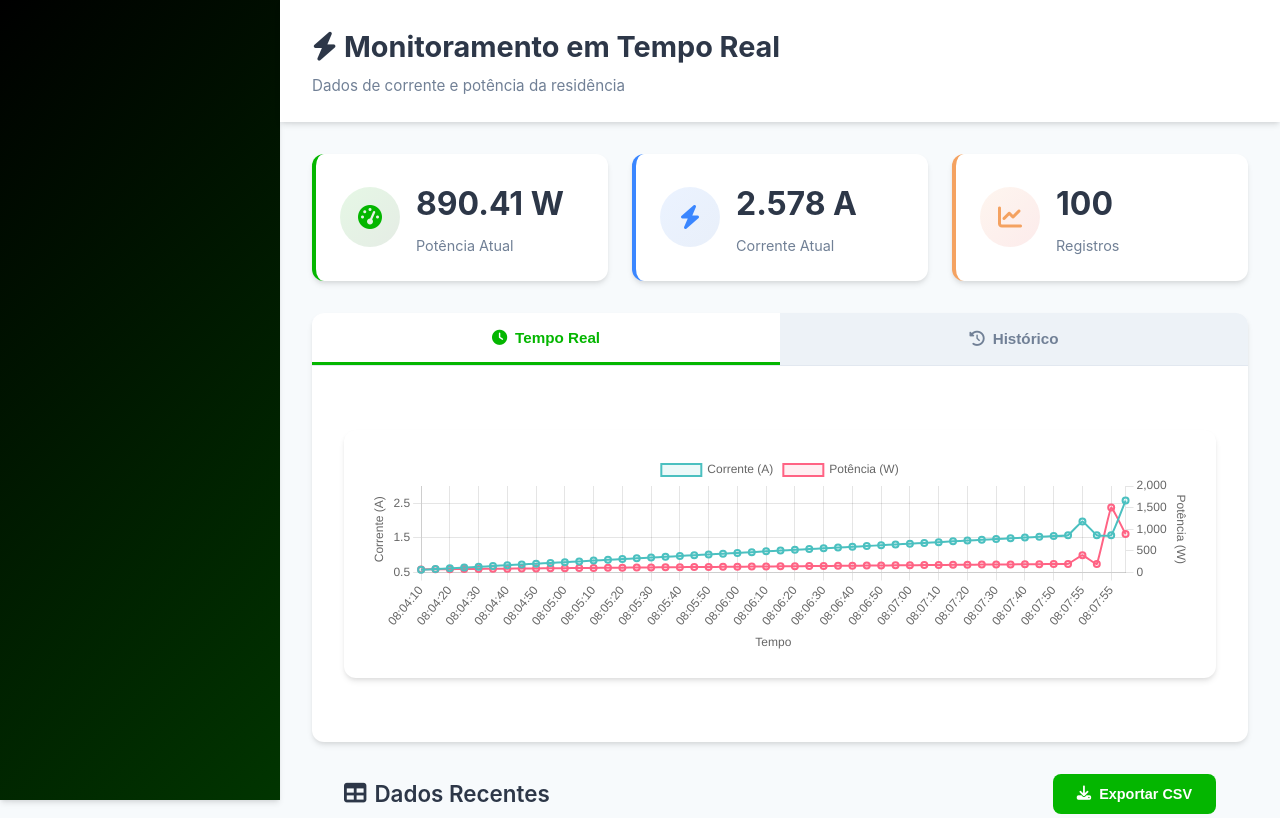
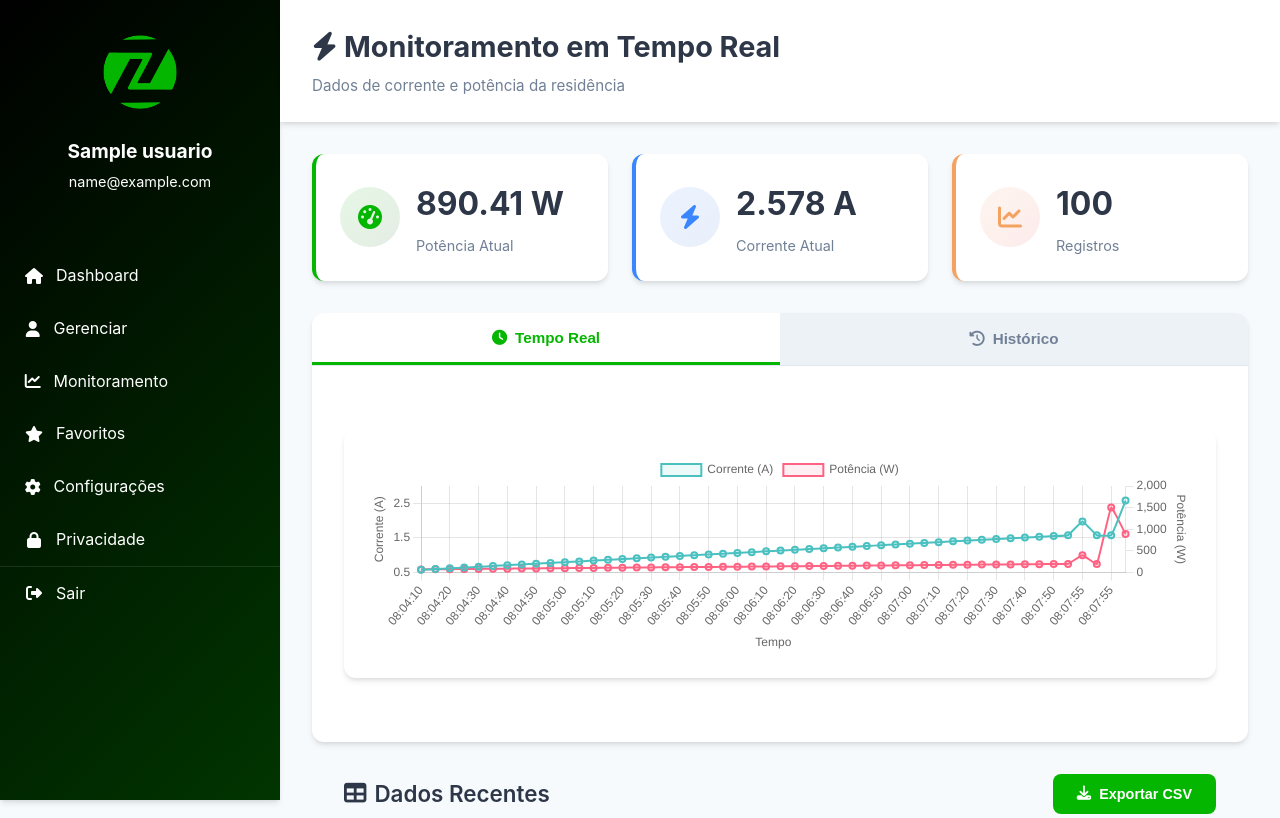
Before and after one commit to PedroTanaka00/PI---ZenWatt, a PHP site: page /pages/monitoramento.php in a window 1280 px wide. Shown: the top 818 px of the page. Run offline with PHP 8.4, Linux system fonts and the light colour scheme; the visitor is signed in with stand-in values (Sample User, id 1); tables that the repository leaves empty or names only in its code hold one stand-in row (values such as "Sample post").

Commit message:
Correção de sidebar

```diff
--- a/app/pages/monitoramento.php
+++ b/app/pages/monitoramento.php
@@ -1,13 +1,34 @@
 <?php
 session_start();
+
+// Verificar se o usuário está logado
 if (!isset($_SESSION['usuario_id'])) {
-    header('Location: usuario.php');
-    exit();
+  header('Location: usuario.php');
+  exit();
+}
+
+require_once '../config/database.php';
+
+$database = new Database();
+$db = $database->pdo;
+
+// Buscar dados do usuário
+$query = "SELECT * FROM usuarios WHERE id = :id";
+$stmt = $db->prepare($query);
+$stmt->bindParam(':id', $_SESSION['usuario_id']);
+$stmt->execute();
+$usuario = $stmt->fetch(PDO::FETCH_ASSOC);
+
+if (!$usuario) {
+  session_destroy();
+  header('Location: usuario.php');
+  exit();
 }
 ?>
 
 <!DOCTYPE html>
 <html lang="pt-BR">
+
 <head>
     <meta charset="UTF-8">
     <meta name="viewport" content="width=device-width, initial-scale=1.0">
@@ -16,11 +37,32 @@ if (!isset($_SESSION['usuario_id'])) {
     <link href="https://cdnjs.cloudflare.com/ajax/libs/font-awesome/6.4.0/css/all.min.css" rel="stylesheet">
     <script src="https://cdn.jsdelivr.net/npm/chart.js"></script>
 </head>
+
 <body>
     <!-- Mesma estrutura de sidebar do gerenciar.php -->
-    <aside class="sidebar">
-        <!-- ... seu sidebar existente ... -->
-    </aside>
+  <aside class="sidebar">
+    <div class="profile">
+      <img src="../assets/images/fav-zen.png" alt="Foto do Usuário">
+      <h3><?php echo htmlspecialchars($usuario['nome']); ?></h3>
+      <p><?php echo htmlspecialchars($usuario['email']); ?></p>
+    </div>
+    <ul class="menu">
+      <li class="active"><a href="usuario.php"><i class="fas fa-home"></i> <span
+            style="color: #fff !important;">Dashboard</span></li></a>
+      <li><i class="fas fa-user"></i> <a href="../pages/gerenciar.php" style="color: #fff !important;">Gerenciar</a>
+      </li>
+      <li><i class="fa-solid fa-chart-line"></i> <a href="monitoramento.php"><span style="color: #fff !important;">Monitoramento</span></a></li>
+      <li><i class="fas fa-star"></i> <span style="color: #fff !important;">Favoritos</span></li>
+      <li><i class="fas fa-cog"></i> <a href="../pages/conta.php"><span
+            style="color: #fff !important;">Configurações</span></li></a>
+      <li><i class="fas fa-lock"></i> <span style="color: #fff !important;">Privacidade</span></li>
+      <li class="logout">
+        <a href="../pages/logout.php" style="color: inherit; text-decoration: none;">
+          <i class="fas fa-sign-out-alt"></i> <span style="color: #fff !important;">Sair</span>
+        </a>
+      </li>
+    </ul>
+  </aside>
 
     <main class="main-content">
         <header class="topbar">
@@ -123,4 +165,5 @@ if (!isset($_SESSION['usuario_id'])) {
 
     <script src="../assets/js/realtime.js"></script>
 </body>
+
 </html>
```
Also changed, not shown: app/assets/css/dashboard.css (+6 -4 lines), app/pages/conta.php (+9 -4 lines), app/pages/gerenciar.php (+7 -4 lines), app/pages/usuario.php (+8 -4 lines).
